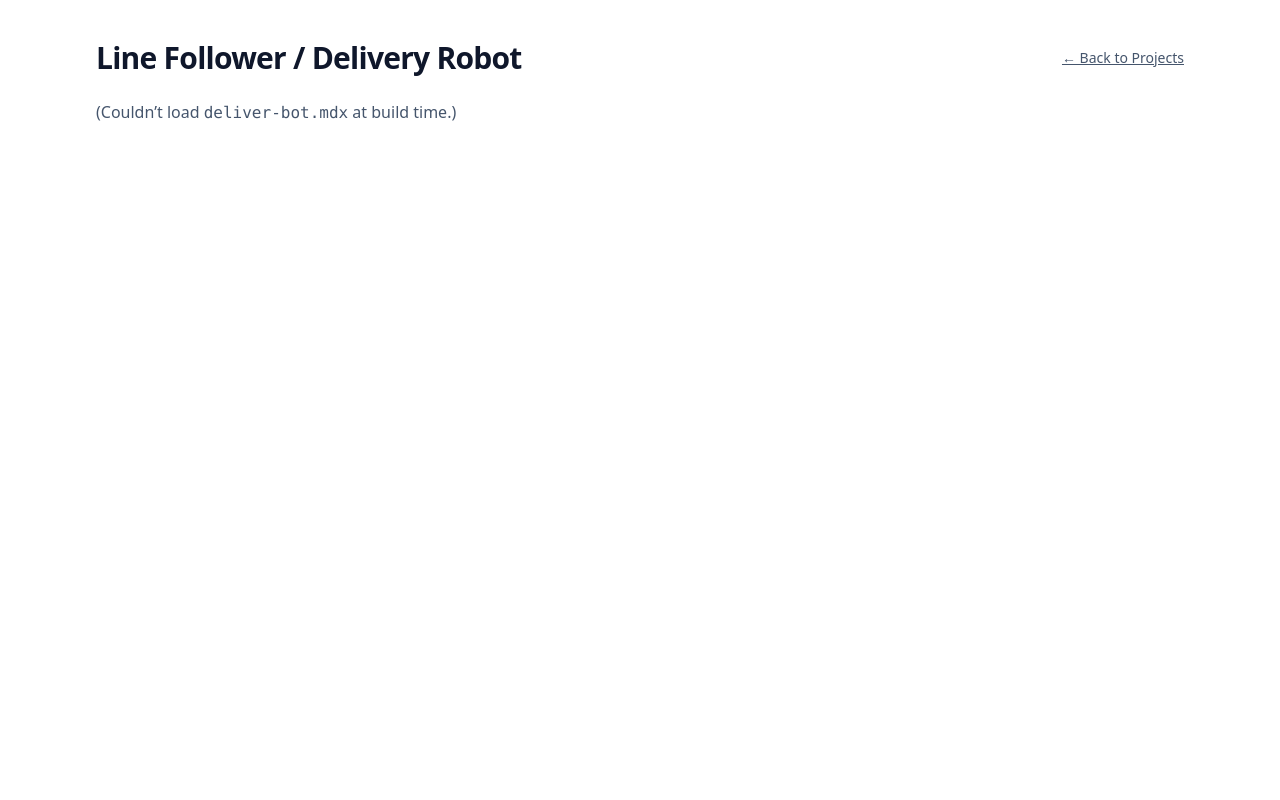
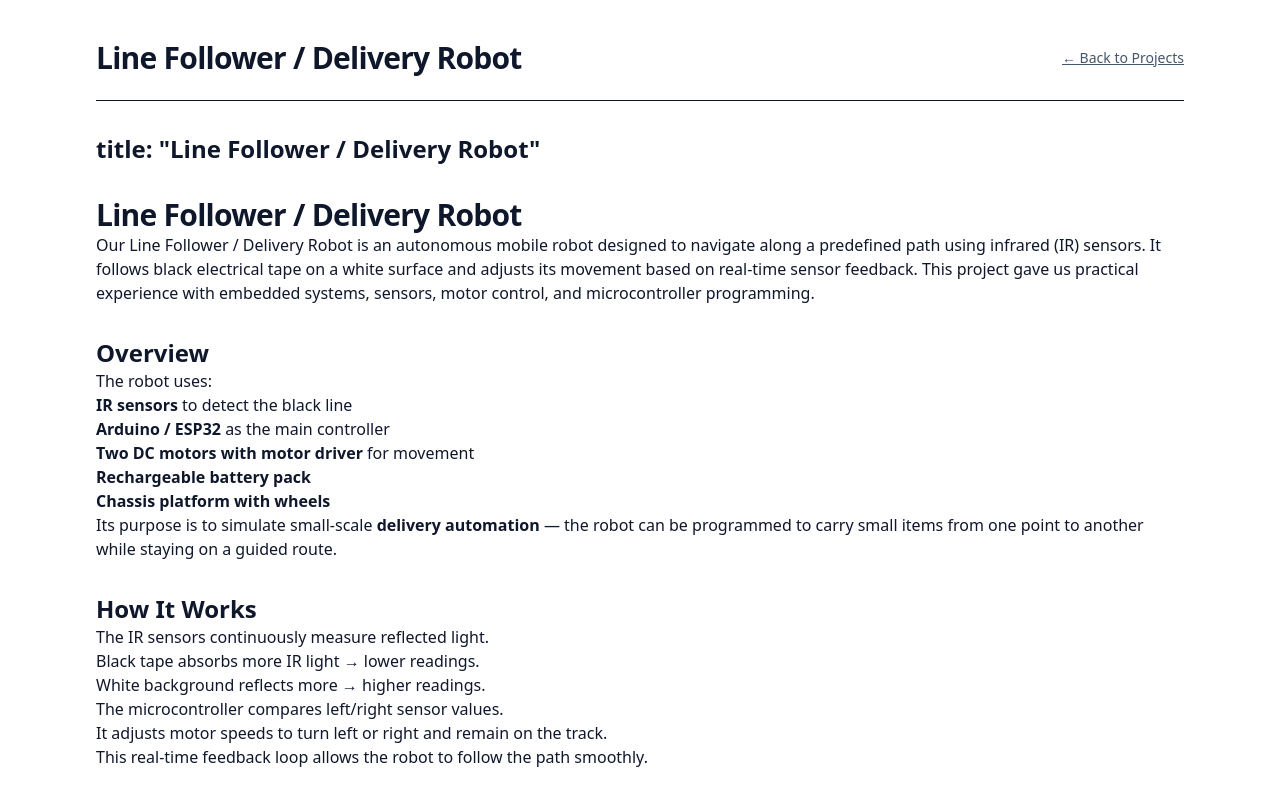
Before and after one commit to ryanhuynh02/ryan-portfolio, a Next.js app: page /projects/deliver-bot in a window 1280 px wide. Shown: the top 800 px of the page. Built offline with nearby package versions, Linux system fonts and the light colour scheme.

Commit message:
fix the deliver bot

```diff
--- a/src/app/projects/deliver-bot/page.tsx
+++ b/src/app/projects/deliver-bot/page.tsx
@@ -49,14 +49,14 @@ function readDeliverBotMDX(): string | null {
       "src",
       "app",
       "projects",
-      "line-follower",
+      "deliver-bot",
       "deliver-bot.mdx"
     ),
     path.join(
       process.cwd(),
       "app",
       "projects",
-      "line-follower",
+      "deliver-bot",
       "deliver-bot.mdx"
     ),
   ];
```
